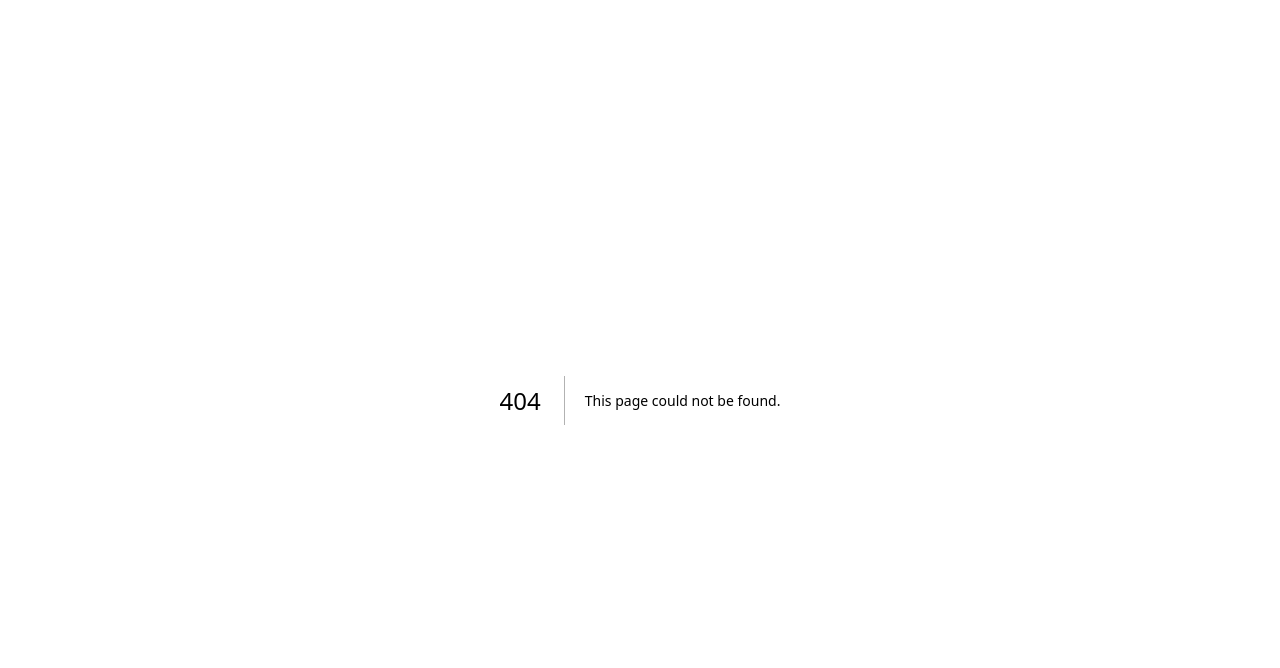
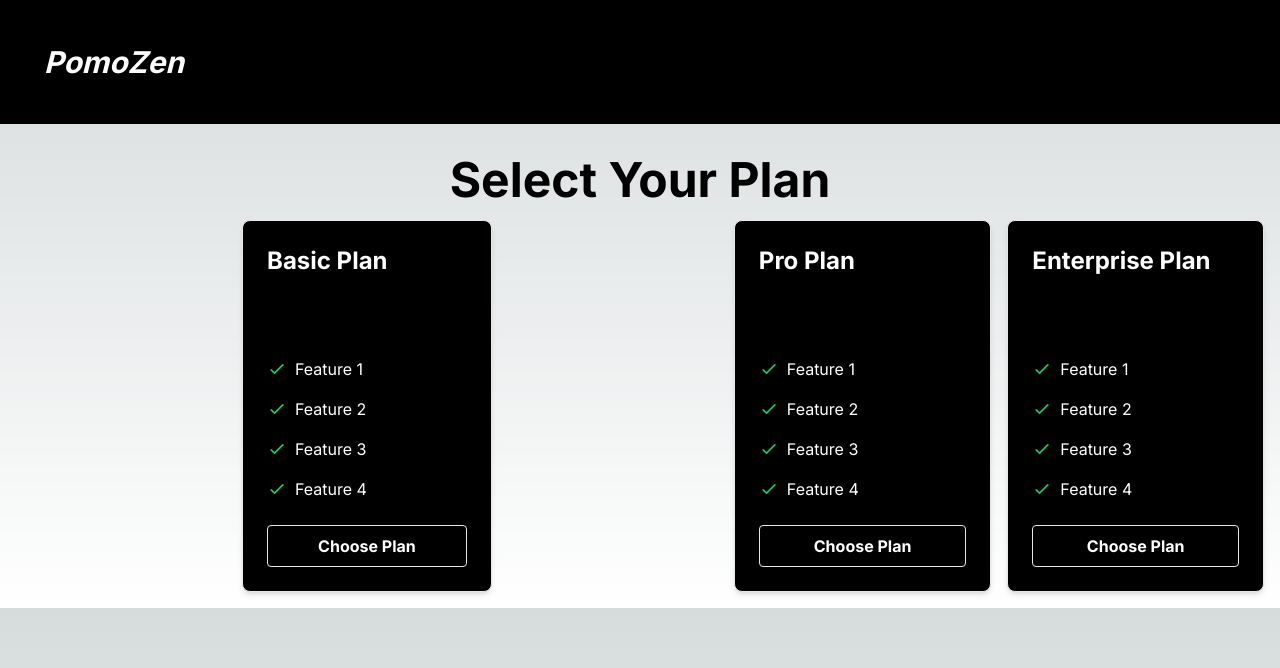
Before and after one commit to kongpop7/PomodoroApp-PomoZen-, a Next.js app: page /payment in a window 1280 px wide. Before the commit this address had no page. Shown: the top 668 px of the page. Built offline with nearby package versions, Linux system fonts and the light colour scheme.

Commit message:
Pricing Section

```diff
--- a/package.json
+++ b/package.json
@@ -10,6 +10,7 @@
   },
   "dependencies": {
     "next": "^14.2.4",
+    "prop-types": "^15.8.1",
     "react": "^18.3.1",
     "react-dom": "^18.3.1"
   },
--- a/src/app/components/Navbar.js
+++ b/src/app/components/Navbar.js
@@ -1,13 +1,31 @@
 // components/Navbar.js
 import React from 'react';
+import Link from 'next/link';
 
 const Navbar = () => {
   return (
     <nav className="navbar bg-black py-4 flex justify-between items-center px-4">
-      <h1 className="text-white text-3xl font-bold italic p-7">PomoZen</h1>
-      <div className="flex space-x-10 pr-20 text-xl">
-        <button className="btn btn-primary">ZenPro</button>
-        <button className="btn btn-secondary">Settings</button>
+      <Link href="/" legacyBehavior>
+        <a className="inline-block">
+          <h1 className="text-white text-3xl font-bold italic p-7 cursor-pointer">PomoZen</h1>
+        </a>
+      </Link>
+      <div className="flex space-x-10 pr-20 font-bold text-lg">
+        <Link href="/payment" legacyBehavior>
+          <a className="inline-block">
+            <p >ZenPro</p>
+          </a>
+        </Link>
+        <Link href="/" legacyBehavior>
+          <a className="inline-block">
+            <p >Settings</p>
+          </a>
+        </Link>
+        <Link href="/" legacyBehavior>
+          <a className="inline-block">
+            <p >Sign In</p>
+          </a>
+        </Link>
       </div>
     </nav>
   );
--- /dev/null
+++ b/src/app/components/PricingPlanCard.js
@@ -0,0 +1,49 @@
+// components/PricingPlanCard.js
+
+import React from 'react';
+import PropTypes from 'prop-types';
+
+const PricingPlanCard = ({ planName, price, features, buttonLabel, onButtonClick }) => {
+  return (
+    <div className="max-w-sm mx-auto bg-black border rounded-lg shadow-md overflow-hidden">
+      <div className="p-6">
+        <h2 className="text-2xl font-bold text-white">{planName}</h2>
+        <p className="mt-4 text-whites text-3xl">
+          <span className="text-4xl font-extrabold">${price}</span>/month
+        </p>
+        <ul className="mt-6 space-y-4">
+          {features.map((feature, index) => (
+            <li key={index} className="flex items-center text-white">
+              <svg
+                className="w-5 h-5 mr-2 text-green-500"
+                fill="none"
+                stroke="currentColor"
+                viewBox="0 0 24 24"
+                xmlns="http://www.w3.org/2000/svg"
+              >
+                <path strokeLinecap="round" strokeLinejoin="round" strokeWidth="2" d="M5 13l4 4L19 7" />
+              </svg>
+              {feature}
+            </li>
+          ))}
+        </ul>
+        <button
+          onClick={onButtonClick}
+          className="mt-6 w-full bg-black border hover:bg-white hover:text-black text-white font-bold py-2 px-4 rounded"
+        >
+          {buttonLabel}
+        </button>
+      </div>
+    </div>
+  );
+};
+
+PricingPlanCard.propTypes = {
+  planName: PropTypes.string.isRequired,
+  price: PropTypes.number.isRequired,
+  features: PropTypes.arrayOf(PropTypes.string).isRequired,
+  buttonLabel: PropTypes.string.isRequired,
+  onButtonClick: PropTypes.func.isRequired,
+};
+
+export default PricingPlanCard;
--- /dev/null
+++ b/src/app/payment/page.js
@@ -0,0 +1,55 @@
+'use client'
+import React from 'react'
+import Navbar from '../components/Navbar'
+import PricingPlanCard from '../components/PricingPlanCard'
+
+
+
+const payment = () => {
+  const handleButtonClick = () => {
+    alert('Button clicked!');
+  };
+
+  const features = [
+    'Feature 1',
+    'Feature 2',
+    'Feature 3',
+    'Feature 4',
+  ];
+
+  return (
+    <div>
+      <Navbar />
+      <div className='text-5xl font-bold flex align-center justify-center mt-8'>
+        <h1>Select Your Plan</h1>
+      </div>
+      <div className="container mx-auto p-4">
+          <div className="flex flex-col md:flex-row justify-center items-center space-y-4 md:space-y-0 md:space-x-4">
+            <PricingPlanCard
+              planName="Basic Plan"
+              price={1.99}
+              features={features}
+              buttonLabel="Choose Plan"
+              onButtonClick={handleButtonClick}
+            />
+            <PricingPlanCard
+              planName="Pro Plan"
+              price={4.99}
+              features={features}
+              buttonLabel="Choose Plan"
+              onButtonClick={handleButtonClick}
+            />
+            <PricingPlanCard
+              planName="Enterprise Plan"
+              price={9.99}
+              features={features}
+              buttonLabel="Choose Plan"
+              onButtonClick={handleButtonClick}
+            />
+          </div>
+        </div>
+    </div>
+  )
+}
+
+export default payment
--- a/src/app/timerapp/page.js
+++ b/src/app/timerapp/page.js
@@ -1,11 +1,13 @@
 import React from 'react'
 import Timer from '../components/Timer'
+import Navbar from '../components/Navbar'
 
 const app = () => {
   return (
     <div>
       <Timer initialTime={25}/>
     </div>
+
   )
 }
 
```
Also changed, not shown: 1 other file (tests, documents, lock files or other folders).
